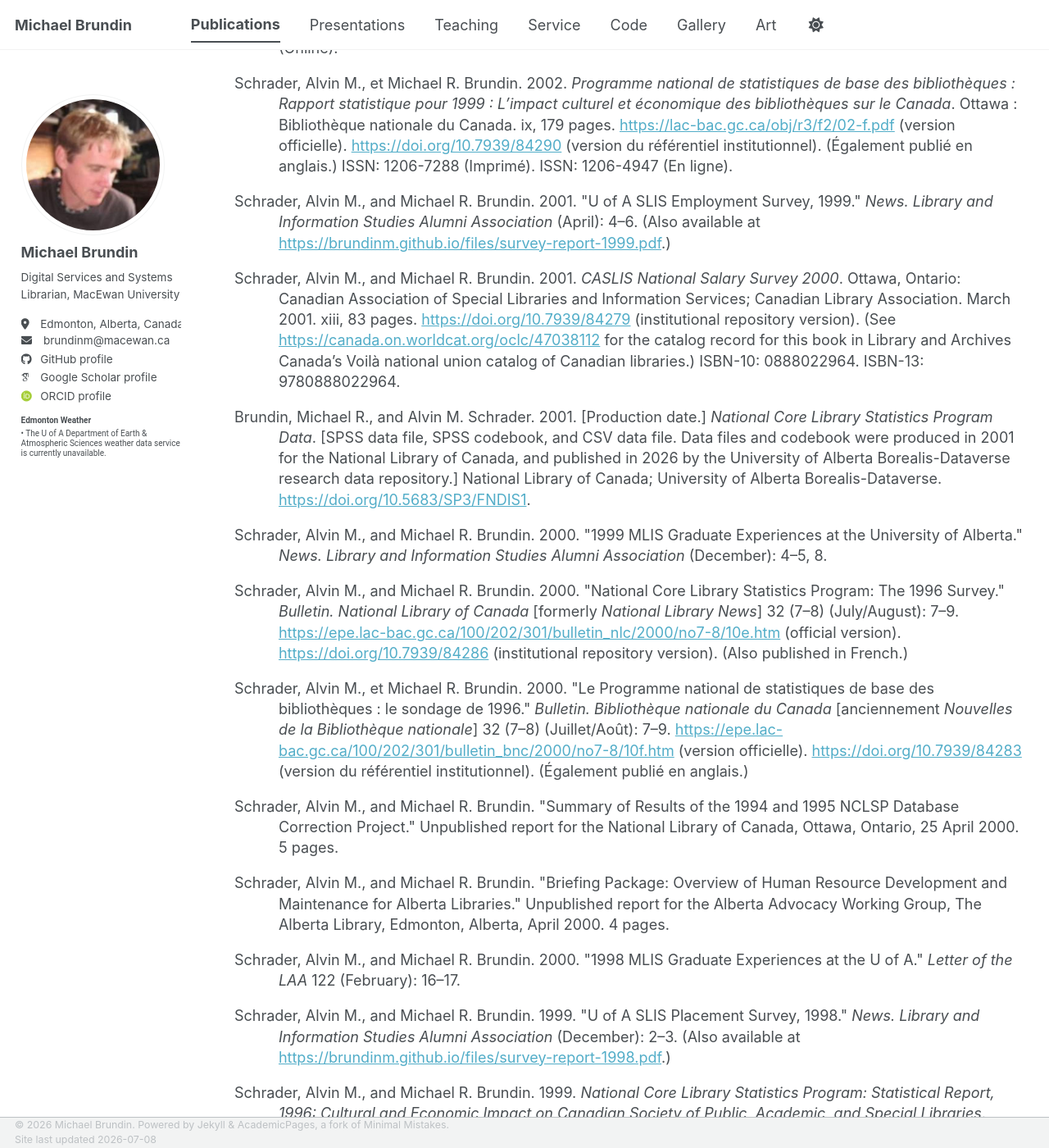
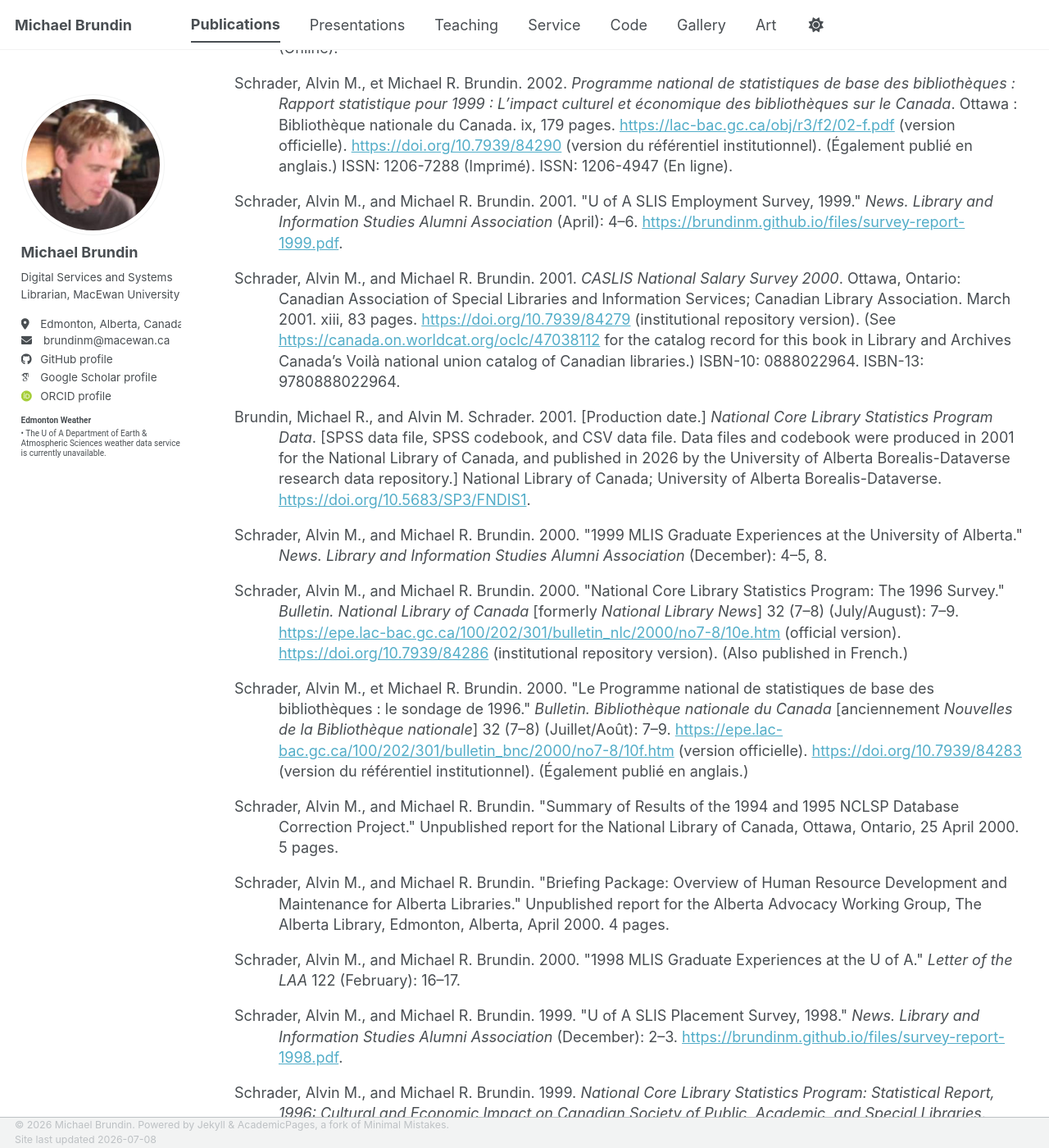
Before and after one commit to brundinm/brundinm.github.io, a Jekyll site: the page built from _pages/publications.html, in a window 1280 px wide and 1400 px high, scrolled down 3322 px. Shown: the whole window at 82% size. Built offline with Jekyll 4.4.1, drawn with Linux system fonts in a browser that asks for light colours; some web fonts are replaced; a script bundle is joined from its source files by our own code; library files that are not in the unit come from our copies; some of the changed text lies outside the part shown.

Commit message:
Update publications.html

```diff
--- a/_pages/publications.html
+++ b/_pages/publications.html
@@ -82,7 +82,7 @@
   Schrader, Alvin M., et Michael R. Brundin. 2002. <em>Programme national de statistiques de base des bibliothèques : Rapport statistique pour 1999 : L’impact culturel et économique des bibliothèques sur le Canada</em>. Ottawa : Bibliothèque nationale du Canada. ix, 179 pages. <a href="https://lac-bac.gc.ca/obj/r3/f2/02-f.pdf" target="_blank">https://lac-bac.gc.ca/obj/r3/f2/02-f.pdf</a> (version officielle). <a href="https://doi.org/10.7939/84290" target="_blank">https://doi.org/10.7939/84290</a> (version du référentiel institutionnel). (Également publié en anglais.) ISSN: 1206-7288 (Imprimé). ISSN: 1206-4947 (En ligne).
 </p>
 <p class="hanging-indent">
-  Schrader, Alvin M., and Michael R. Brundin. 2001. "U of A SLIS Employment Survey, 1999." <em>News. Library and Information Studies Alumni Association</em> (April): 4–6. (Also available at <a href="https://brundinm.github.io/files/survey-report-1999.pdf" target="_blank">https://brundinm.github.io/files/survey-report-1999.pdf</a>.)
+  Schrader, Alvin M., and Michael R. Brundin. 2001. "U of A SLIS Employment Survey, 1999." <em>News. Library and Information Studies Alumni Association</em> (April): 4–6. <a href="https://brundinm.github.io/files/survey-report-1999.pdf" target="_blank">https://brundinm.github.io/files/survey-report-1999.pdf</a>.
 </p>
 <p class="hanging-indent">
   Schrader, Alvin M., and Michael R. Brundin. 2001. <em>CASLIS National Salary Survey 2000</em>. Ottawa, Ontario: Canadian Association of Special Libraries and Information Services; Canadian Library Association. March 2001. xiii, 83 pages. <a href="https://doi.org/10.7939/84279" target="_blank">https://doi.org/10.7939/84279</a> (institutional repository version). (See <a href="https://canada.on.worldcat.org/oclc/47038112" target="_blank">https://canada.on.worldcat.org/oclc/47038112</a> for the catalog record for this book in Library and Archives Canada’s Voilà national union catalog of Canadian libraries.) ISBN-10: 0888022964. ISBN-13: 9780888022964.
@@ -109,7 +109,7 @@
   Schrader, Alvin M., and Michael R. Brundin. 2000. "1998 MLIS Graduate Experiences at the U of A." <em>Letter of the LAA</em> 122 (February): 16–17.
 </p>
 <p class="hanging-indent">
-  Schrader, Alvin M., and Michael R. Brundin. 1999. "U of A SLIS Placement Survey, 1998." <em>News. Library and Information Studies Alumni Association</em> (December): 2–3. (Also available at <a href="https://brundinm.github.io/files/survey-report-1998.pdf" target="_blank">https://brundinm.github.io/files/survey-report-1998.pdf</a>.)
+  Schrader, Alvin M., and Michael R. Brundin. 1999. "U of A SLIS Placement Survey, 1998." <em>News. Library and Information Studies Alumni Association</em> (December): 2–3. <a href="https://brundinm.github.io/files/survey-report-1998.pdf" target="_blank">https://brundinm.github.io/files/survey-report-1998.pdf</a>.
 </p>
 <p class="hanging-indent">
   Schrader, Alvin M., and Michael R. Brundin. 1999. <em>National Core Library Statistics Program: Statistical Report, 1996: Cultural and Economic Impact on Canadian Society of Public, Academic, and Special Libraries</em>. Ottawa, Ontario: National Library of Canada. July 1999. viii, 94 pages. <a href="https://lac-bac.gc.ca/obj/r3/f2/03-e.pdf" target="_blank">https://lac-bac.gc.ca/obj/r3/f2/03-e.pdf</a> (official version). <a href="https://doi.org/10.7939/84284" target="_blank">https://doi.org/10.7939/84284</a> (institutional repository version). (Also published in French.) ISSN: 1206-727X (Print). ISSN: 1206-4939 (Online).
@@ -118,5 +118,5 @@
   Schrader, Alvin M., et Michael R. Brundin. 1999. <em>Programme national de statistiques de base des bibliothèques pour l’année 1996 : L’impact culturel et économique des bibliothèques publiques, universitaires et spécialisées sur la société canadienne</em>. Ottawa : Bibliothèque nationale du Canada. Juillet 1999. viii, 112 pages. <a href="https://lac-bac.gc.ca/obj/r3/f2/03-f.pdf" target="_blank">https://lac-bac.gc.ca/obj/r3/f2/03-f.pdf</a> (version officielle). <a href="https://doi.org/10.7939/84291" target="_blank">https://doi.org/10.7939/84291</a> (version du référentiel institutionnel). (Également publié en anglais.) ISSN: 1206-7288 (Imprimé). ISSN: 1206-4947 (En ligne).
 </p>
 <p class="hanging-indent">
-  Schrader, Alvin M., and Michael R. Brundin. 1999. "U of A SLIS Placement Survey, 1997." <em>News. Library and Information Studies Alumni Association</em> (April): 6–7. (Also available at <a href="https://brundinm.github.io/files/survey-report-1997.pdf" target="_blank">https://brundinm.github.io/files/survey-report-1997.pdf</a>.)
+  Schrader, Alvin M., and Michael R. Brundin. 1999. "U of A SLIS Placement Survey, 1997." <em>News. Library and Information Studies Alumni Association</em> (April): 6–7. <a href="https://brundinm.github.io/files/survey-report-1997.pdf" target="_blank">https://brundinm.github.io/files/survey-report-1997.pdf</a>.
 </p>
```
